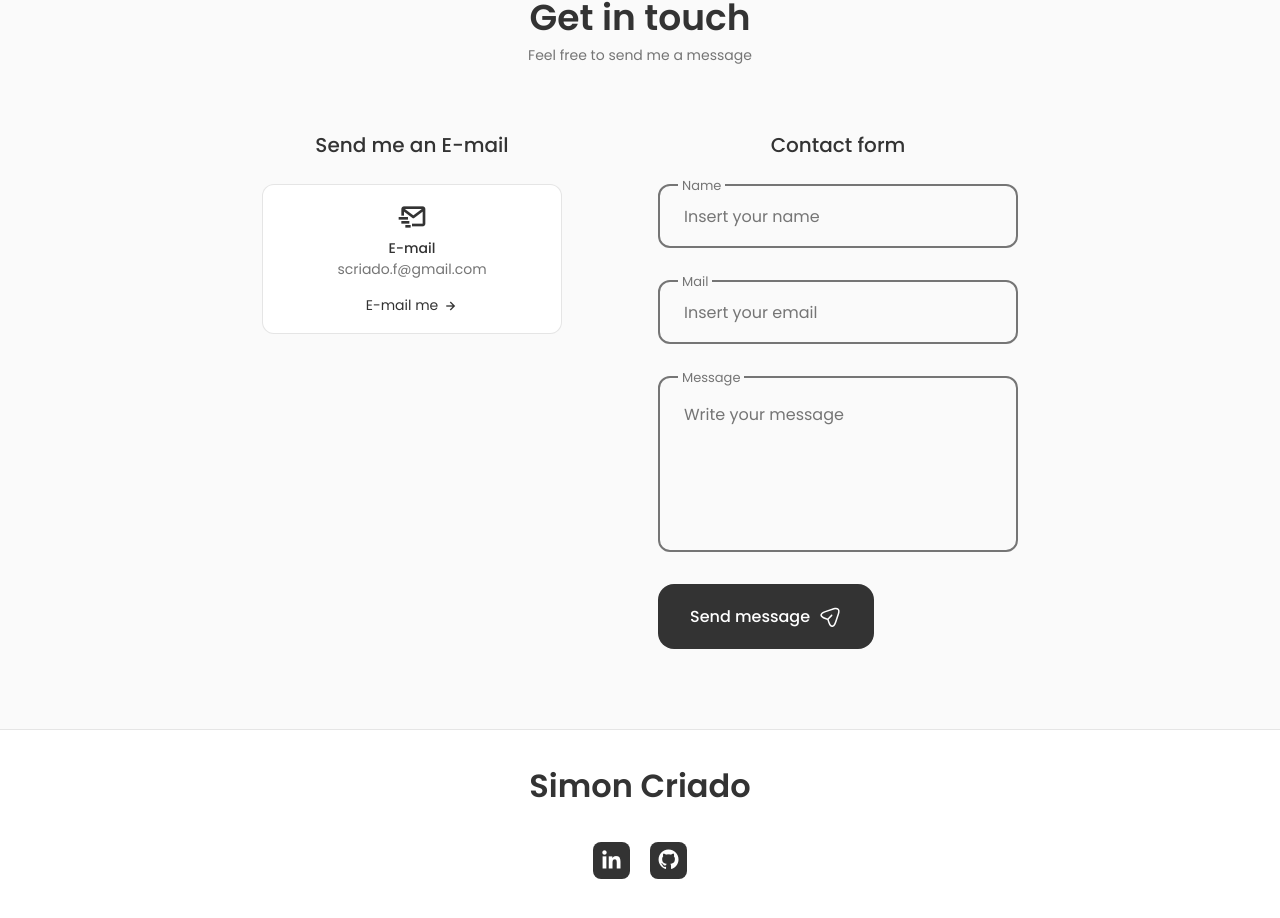
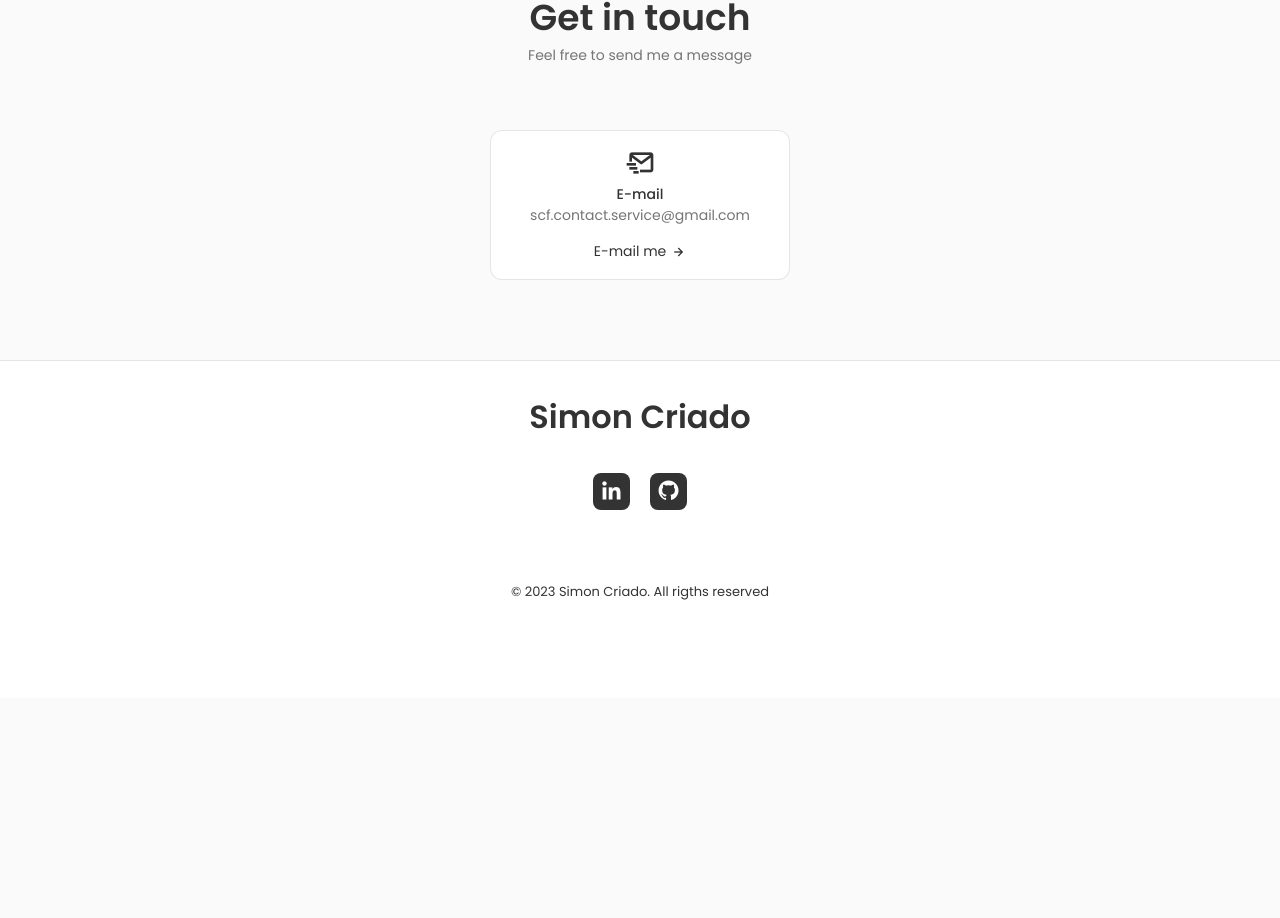
Before and after one commit to simoncriado/Simon-Portfolio, a React (Create React App) app: page / in a window 1280 px wide. Shown: the part 6653-7571 px from the top of the page. After the commit the page ends 7351 px from the top, so only its background shows below. Built offline with nearby package versions, Linux system fonts and the light colour scheme.

Commit message:
remove contact form to avoid spam

```diff
--- a/src/components/contact/Contact.jsx
+++ b/src/components/contact/Contact.jsx
@@ -1,9 +1,9 @@
-import React, { useRef, useState, useEffect } from "react";
-import emailjs from "@emailjs/browser";
+import React, { useState, useEffect } from "react";
+// import emailjs from "@emailjs/browser";
 import "./contact.css";
 
 const Contact = () => {
-  const form = useRef();
+  // const form = useRef();
   const [btnText, setBtnText] = useState("Send message");
 
   useEffect(() => {
@@ -14,20 +14,20 @@ const Contact = () => {
     }
   }, [btnText]);
 
-  const sendEmail = (e) => {
-    e.preventDefault();
+  // const sendEmail = (e) => {
+  //   e.preventDefault();
 
-    setBtnText("Message sent successfully!");
+  //   setBtnText("Message sent successfully!");
 
-    emailjs.sendForm(
-      "service_urfqnib",
-      "contact_form",
-      form.current,
-      "ZzqUeRFVlExLl8SDK"
-    );
+  //   emailjs.sendForm(
+  //     "service_urfqnib",
+  //     "contact_form",
+  //     form.current,
+  //     process.env.CONTACT_FORM_KEY
+  //   );
 
-    e.target.reset();
-  };
+  //   e.target.reset();
+  // };
 
   return (
     <section className="contact section" id="contact">
@@ -36,14 +36,16 @@ const Contact = () => {
 
       <div className="contact__container container grid">
         <div className="contact__content">
-          <h3 className="contact__title">Send me an E-mail</h3>
+          {/* <h3 className="contact__title">Send me an E-mail</h3> */}
 
           <div className="contact__info">
             <div className="contact__card">
               <i className="bx bx-mail-send contact__card-icon"></i>
 
               <h3 className="contact__card-title">E-mail</h3>
-              <span className="contact__card-data">scriado.f@gmail.com</span>
+              <span className="contact__card-data">
+                scf.contact.service@gmail.com
+              </span>
 
               <a
                 href="mailto:examplemail@gmail.com.com"
@@ -56,7 +58,7 @@ const Contact = () => {
           </div>
         </div>
 
-        <div className="contact__content">
+        {/* <div className="contact__content">
           <h3 className="contact__title">Contact form</h3>
 
           <form ref={form} onSubmit={sendEmail} className="contact__form">
@@ -129,7 +131,7 @@ const Contact = () => {
               )}
             </button>
           </form>
-        </div>
+        </div> */}
       </div>
     </section>
   );
--- a/src/components/contact/contact.css
+++ b/src/components/contact/contact.css
@@ -1,5 +1,5 @@
 .contact__container {
-  grid-template-columns: repeat(2, max-content);
+  display: flex;
   justify-content: center;
   column-gap: 6rem;
   padding-bottom: 3rem;
```
Also changed, not shown: 1 other file (tests, documents, lock files or other folders).
